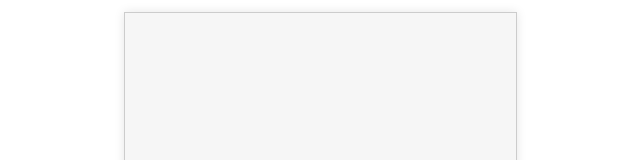
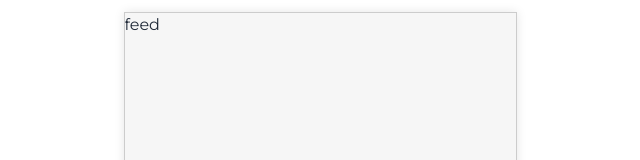
Before and after one commit to crispyinuo/DiligentDrGreen, a React (Create React App) app in the folder dr-green/: page /feed in a window 1280 px wide. Before the commit this address had no page. Shown: the top 160 px of the page, without its empty margins (320-960 px from the left). Built offline with nearby package versions, Linux system fonts and the light colour scheme.

Commit message:
add feed route

```diff
--- a/dr-green/src/App.js
+++ b/dr-green/src/App.js
@@ -11,6 +11,7 @@ import Camera from "./pages/camera";
 import DetailsPage from './components/detail';
 import ConfirmPhoto from "./pages/confirmPhoto";
 import Login from "./pages/login";
+import Feed from "./pages/feed";
 
 export default function App() {
   return (
@@ -25,8 +26,9 @@ export default function App() {
             <Route path="community" element={<Community />} />
             <Route path="camera" element={<Camera />} />
             <Route path="identify" element={<Identify />} />
-            <Route path="/details" element={<DetailsPage />} />
+            <Route path="details" element={<DetailsPage />} />
             <Route path="confirm" element={<ConfirmPhoto />} />
+            <Route path="feed" element={<Feed />} />
           </Routes>
         </BrowserRouter>
       </div>
--- a/dr-green/src/pages/community.js
+++ b/dr-green/src/pages/community.js
@@ -10,6 +10,7 @@ import Monstera from "../images/monstera.png";
 import PeaceLily from "../images/peacelily.png";
 import ZzPlant from "../images/zzplant.png";
 import Fern from "../images/fern.png";
+import { useNavigate } from 'react-router-dom';
 
 const PageContainer = styled.div`
   display: flex;
@@ -37,6 +38,9 @@ const OffsetCard = styled(CommunityCard)`
 `;
 
 function Community() {
+
+    const navigate = useNavigate();
+
     const groupData = [
         { name: "Cactus", image: Cactus, isPopular: true },
         { name: "Succulents", image: Succulents, isPopular: true },
@@ -47,8 +51,8 @@ function Community() {
     ];
 
     const handleSkip = () => {
-        // Define what should happen when "Skip" is clicked
-    };
+        navigate('/feed');
+    }
 
     const handleNext = () => {
         // Define what should happen when "Next" is clicked
--- /dev/null
+++ b/dr-green/src/pages/feed.js
@@ -0,0 +1,12 @@
+import React from 'react';
+import { useNavigate } from 'react-router-dom';
+
+function Feed() {
+    return (
+        <main >
+            feed
+        </main >
+    );
+}
+
+export default Feed;
```
